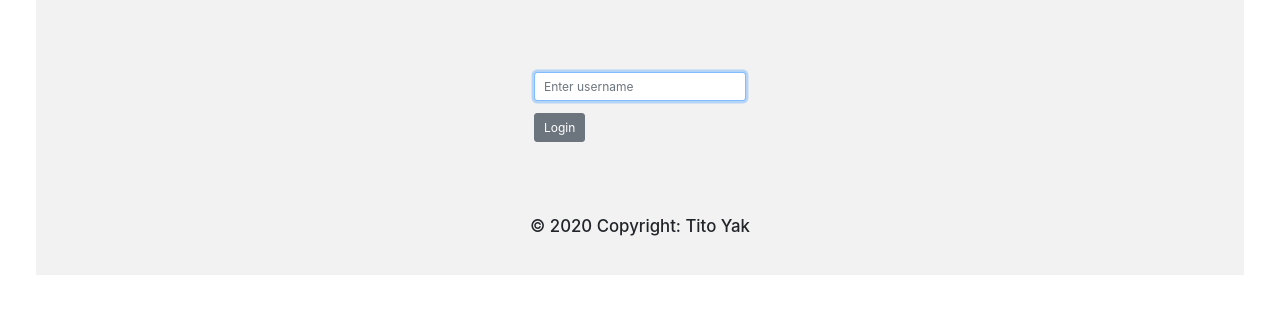
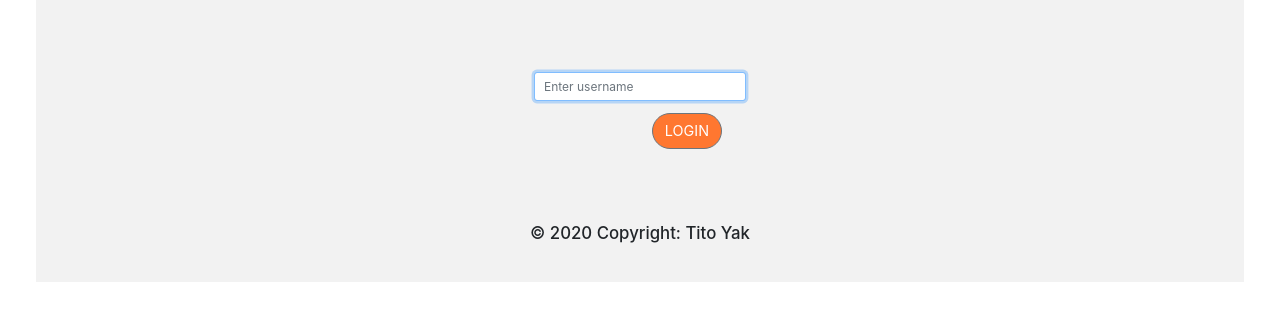
Before and after one commit to TitoYak211/chitter, a Flask app: page / in a window 1280 px wide. Shown: the part 132-453 px from the top of the page. Run offline with Flask 2, Linux system fonts and the light colour scheme; some libraries are stand-ins or nearby versions.

Commit message:
Update custom.css

```diff
--- a/static/custom.css
+++ b/static/custom.css
@@ -148,3 +148,16 @@ body {
   padding-bottom: 3rem;
   font-weight: 550;
 }
+
+/* Buttons */
+.btn {
+  border-radius: 10rem;
+  text-transform: uppercase;
+  text-decoration: none;
+  background-color: #ff7730;
+  color: #fff;
+  padding: 0.5rem 1rem !important;
+  font-size: 1.2rem !important;
+  float: right;
+  margin-right: 2rem;
+}
```
